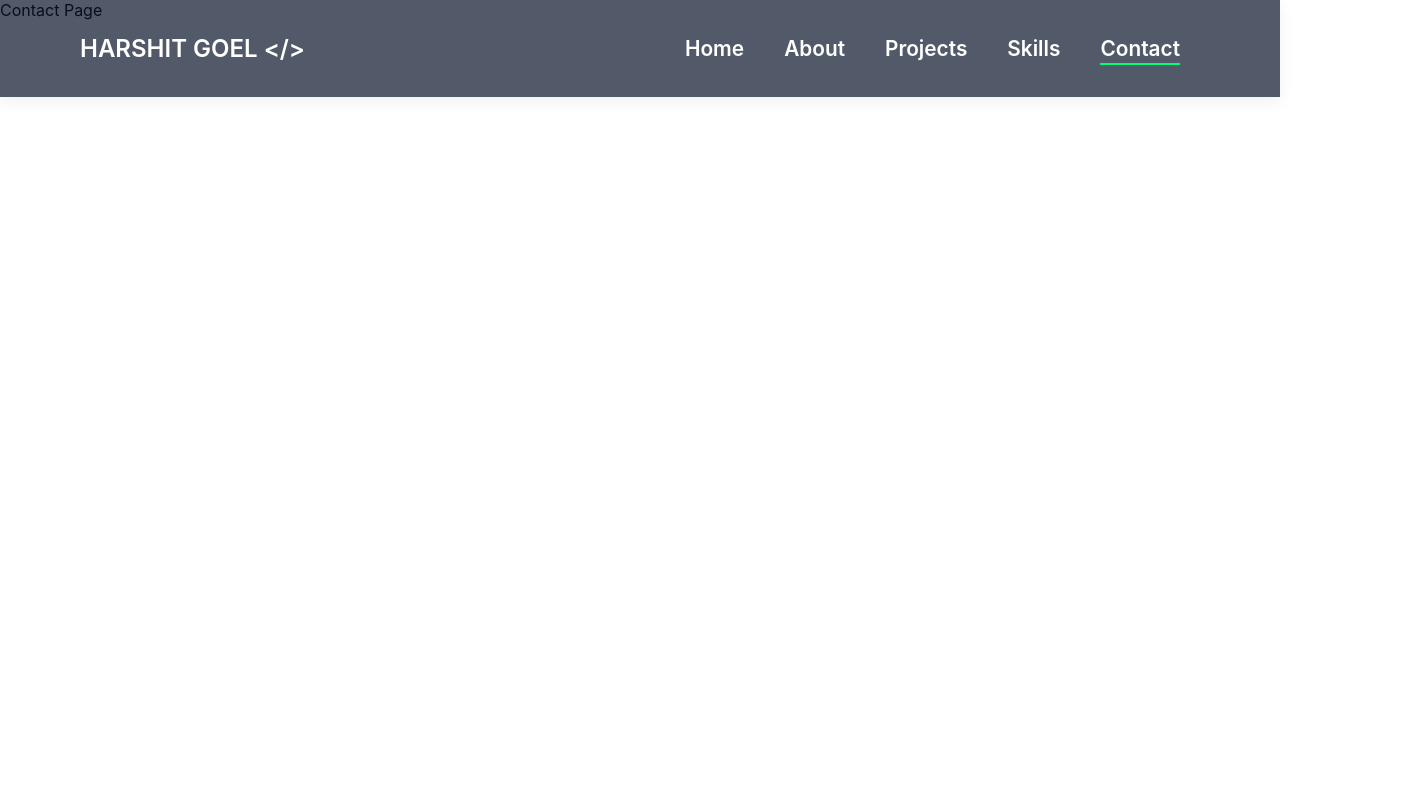
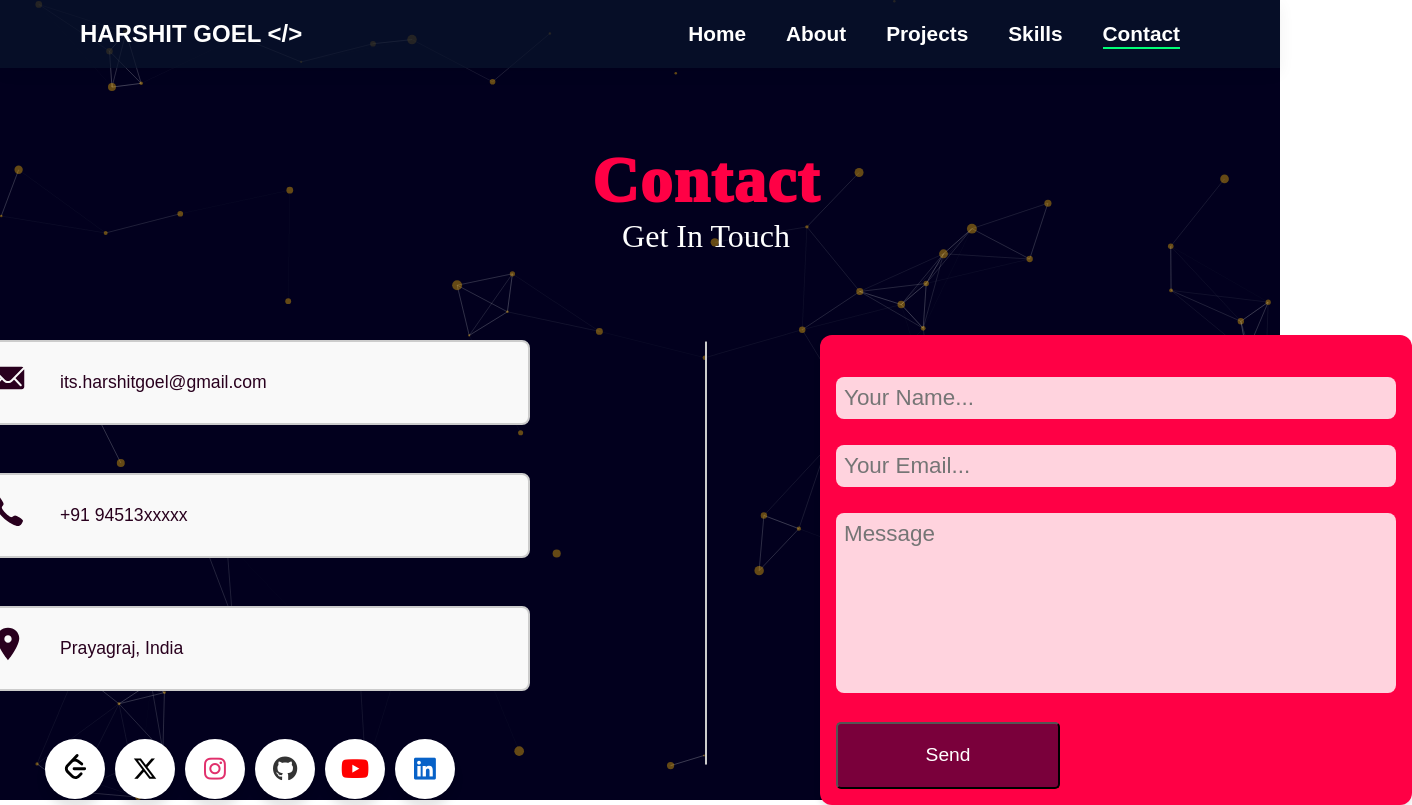
Before and after one commit to its-harshitgoel/My-Portfolio, a React (Create React App) app: page /contact in a window 1280 px wide. Shown: the whole page, 1412 px wide, since content can reach past the window. Built offline with nearby package versions, Linux system fonts and the light colour scheme.

Commit message:
Contact-Page

```diff
--- a/package.json
+++ b/package.json
@@ -3,6 +3,7 @@
   "version": "0.1.0",
   "private": true,
   "dependencies": {
+    "@emailjs/browser": "^4.3.3",
     "@fortawesome/fontawesome-svg-core": "^6.5.2",
     "@fortawesome/free-brands-svg-icons": "^6.5.2",
     "@fortawesome/react-fontawesome": "^0.2.2",
--- /dev/null
+++ b/src/components/ContactSection/ContactForm.css
@@ -0,0 +1,47 @@
+.form-group {
+    display: flex;
+    width: 35rem;
+    flex-direction: column;
+    justify-content: center;
+    margin-top: 10px;
+    position: relative;
+    z-index: 1;
+    /* Adjust z-index */
+}
+
+input,
+textarea {
+    width: 100%;
+    font-size: 1.4rem;
+    color: #000;
+    background-color: #ffd3de;
+    resize: none;
+    border: none;
+    outline: none;
+    border-radius: 8px;
+    margin-top: 1rem;
+    width: 35rem;
+    position: relative;
+    z-index: 1;
+    padding: 0.5rem;
+}
+
+textarea {
+    min-height: 180px;
+}
+
+.contact-button {
+
+    padding: 10px 20px;
+    background-color: #7A003B;
+    color: #ffffff;
+    text-decoration: none;
+    border-radius: 5px;
+    text-align: center;
+    height: 3.5em;
+    width: 40%;
+    margin-top: 1.5em;
+    z-index: 1;
+    font-size: 1.2rem;
+
+}
--- /dev/null
+++ b/src/components/ContactSection/ContactForm.js
@@ -0,0 +1,41 @@
+import React, { useRef } from 'react';
+import emailjs from '@emailjs/browser';
+import './ContactForm.css';
+
+const ContactForm = () => {
+    const form = useRef();
+
+    const sendEmail = (e) => {
+        e.preventDefault();
+
+        emailjs
+            .sendForm('service_q6l8mbn', 'template_1n1eoxc', form.current, {
+                publicKey: 'rvwQrJ9qHvMbgJ515',
+            })
+            .then(
+                () => {
+                    console.log('SUCCESS!');
+                },
+                (error) => {
+                    console.log('FAILED...', error.text);
+                },
+            );
+    };
+
+    return (
+        <form ref={form} onSubmit={sendEmail}>
+            <div className="form-group">
+                <input type="text" id="name" name="user_name" placeholder='Your Name...'/>
+            </div>
+            <div className="form-group">
+                <input type="email" id="email" name="user_email" placeholder='Your Email...'/>
+            </div>
+            <div className="form-group">
+                <textarea id="message" name="message" placeholder='Message'/>
+            </div>
+            <button type="submit" className='contact-button'>Send</button>
+        </form>
+    );
+}
+
+export default ContactForm;
--- /dev/null
+++ b/src/components/ContactSection/ContactSection.css
@@ -0,0 +1,179 @@
+/* Base styles */
+
+.ParticleBackground {
+    position: absolute;
+    top: 0;
+    left: 0;
+    width: 100%;
+    height: 100%;
+    z-index: 0;
+}
+
+.contactSection {
+    margin-top: 9rem;
+    display: flex;
+    justify-content: center;
+    align-items: center;
+    flex-direction: column;
+    position: relative;
+    z-index: 1;
+}
+
+.contact-container {
+    margin: 0 auto;
+    display: flex;
+    justify-content: center;
+    align-items: center;
+    flex-direction: column;
+    position: relative;
+    z-index: 2;
+}
+
+.section-title {
+    display: flex;
+    flex-direction: column;
+    align-items: center;
+    position: relative;
+    z-index: 1;
+}
+
+.section-title p {
+    font-size: 4rem;
+    font-weight: 1000;
+    color: #FF0045;
+    z-index: 1;
+    font-family: "Black Ops One";
+    letter-spacing: 0.1rem;
+}
+
+.section-title h2 {
+    font-size: 2rem;
+    font-weight: 500;
+    color: #FFFFFF;
+    z-index: 1;
+    font-family: "Black Ops One";
+}
+
+.contactSection__wrapper {
+    display: flex;
+    gap: 20rem;
+    margin-top: 5rem;
+    justify-content: space-between;
+    position: relative;
+    align-items: center;
+    z-index: 1;
+}
+
+.contactSection__wrapper::after {
+    content: '';
+    width: 2px;
+    height: 90%;
+    background-color: #ccc;
+    left: 50%;
+    top: 15%;
+    transform: translate(-50%, -15%);
+    position: absolute;
+    z-index: -1;
+}
+
+.left {
+    flex: 1;
+    max-width: 500px;
+    display: flex;
+    flex-direction: column;
+    gap: 2rem;
+}
+
+.contact-info-item {
+    display: flex;
+    flex-direction: column;
+    gap: 2rem;
+    justify-content: center;
+    align-items: center;
+}
+
+.contact_icon {
+    font-size: 2.5rem;
+    color: #29001E;
+    margin-right: 1rem;
+}
+
+.contact_info {
+    display: flex;
+    align-items: center;
+    font-size: 1.1rem;
+    color: #29001E;
+}
+
+.right {
+    border-radius: 12px;
+    background-color: #FF0045;
+    padding: 1rem;
+    box-shadow: 0 4px 6px rgba(0, 0, 0, 0.1);
+    width: 100%;
+    display: flex;
+    flex-direction: column;
+    justify-content: center;
+    align-items: center;
+    position: relative;
+    z-index: 1;
+}
+
+.contact_element {
+    display: flex;
+    gap: 1rem;
+    align-items: center;
+    margin-bottom: 1rem;
+    border: 2px solid #ccc;
+    border-radius: 8px;
+    padding: 1rem;
+    background-color: #f9f9f9;
+    position: relative;
+    z-index: 1;
+    width: 35rem;
+}
+
+/* Responsive styles */
+
+@media (max-width: 1024px) {
+    .contactSection__wrapper {
+        gap: 10rem;
+    }
+}
+
+@media (max-width: 768px) {
+    .contactSection__wrapper {
+        flex-direction: column;
+        gap: 5rem;
+    }
+
+    .section-title p {
+        font-size: 3rem;
+    }
+
+    .section-title h2 {
+        font-size: 1.5rem;
+    }
+
+    .contact-element {
+        width: 90%;
+    }
+}
+
+@media (max-width: 480px) {
+    .contactSection {
+        margin-top: 6rem;
+    }
+
+    .section-title p {
+        font-size: 2.5rem;
+    }
+
+    .section-title h2 {
+        font-size: 1.2rem;
+    }
+
+    .contact-element {
+        width: 100%;
+    }
+}
--- /dev/null
+++ b/src/components/ContactSection/ContactSection.js
@@ -0,0 +1,56 @@
+import React from 'react'
+import ContactForm from './ContactForm'
+import { IoIosMail, IoIosCall, IoIosPin } from "react-icons/io";
+import './ContactSection.css'
+import ParticleBackground from '../ParticleBackground/ParticleBackground';
+import SocialMedia from '../SocialMedia/SocialMedia';
+
+const ContactSection = () => {
+    return (
+        <div className="contactSection" id="contact">
+            <ParticleBackground />
+            <div className="contact-container">
+                <div className="section-title">
+                    <p>Contact</p>
+                    <h2>Get In Touch</h2>
+                </div>
+                <div className="contactSection__wrapper">
+                    <div className="left">
+                        <div className="contact-info-item">
+                            <div className="contact_element">
+                                <div className="contact_icon"><IoIosMail />
+                                </div>
+                                <div className="contact_info">
+                                    <p>its.harshitgoel@gmail.com</p>
+                                </div>
+                            </div>
+
+
+                            <div className="contact_element">
+                                <div className="contact_icon"><IoIosCall />
+                                </div>
+                                <div className="contact_info">
+                                    <p>+91 94513xxxxx</p>
+                                </div>
+                            </div>
+
+                            <div className="contact_element">
+                                <div className="contact_icon"><IoIosPin />
+                                </div>
+                                <div className="contact_info">
+                                    <p>Prayagraj, India</p>
+                                </div>
+                            </div>
+                        </div>
+                        <SocialMedia />
+                    </div>
+                    <div className="right">
+                        <ContactForm />
+                    </div>
+                </div>
+            </div>
+        </div>
+    )
+}
+
+export default ContactSection
--- a/src/components/SocialMedia/SocialMedia.js
+++ b/src/components/SocialMedia/SocialMedia.js
@@ -1,5 +1,6 @@
 import React from 'react';
 import { SiLeetcode } from 'react-icons/si';
+import './SocialMedia.css';
 
 function SocialMedia() {
 
--- a/src/pages/Contact.js
+++ b/src/pages/Contact.js
@@ -1,8 +1,11 @@
 import React from 'react';
+import ContactSection from '../components/ContactSection/ContactSection';
 
 const Contact = () => {
   return (
-    <div>Contact Page
+    <div>
+
+      <ContactSection/>
     </div>
   )
 };
```
Also changed, not shown: 1 other file (tests, documents, lock files or other folders).
